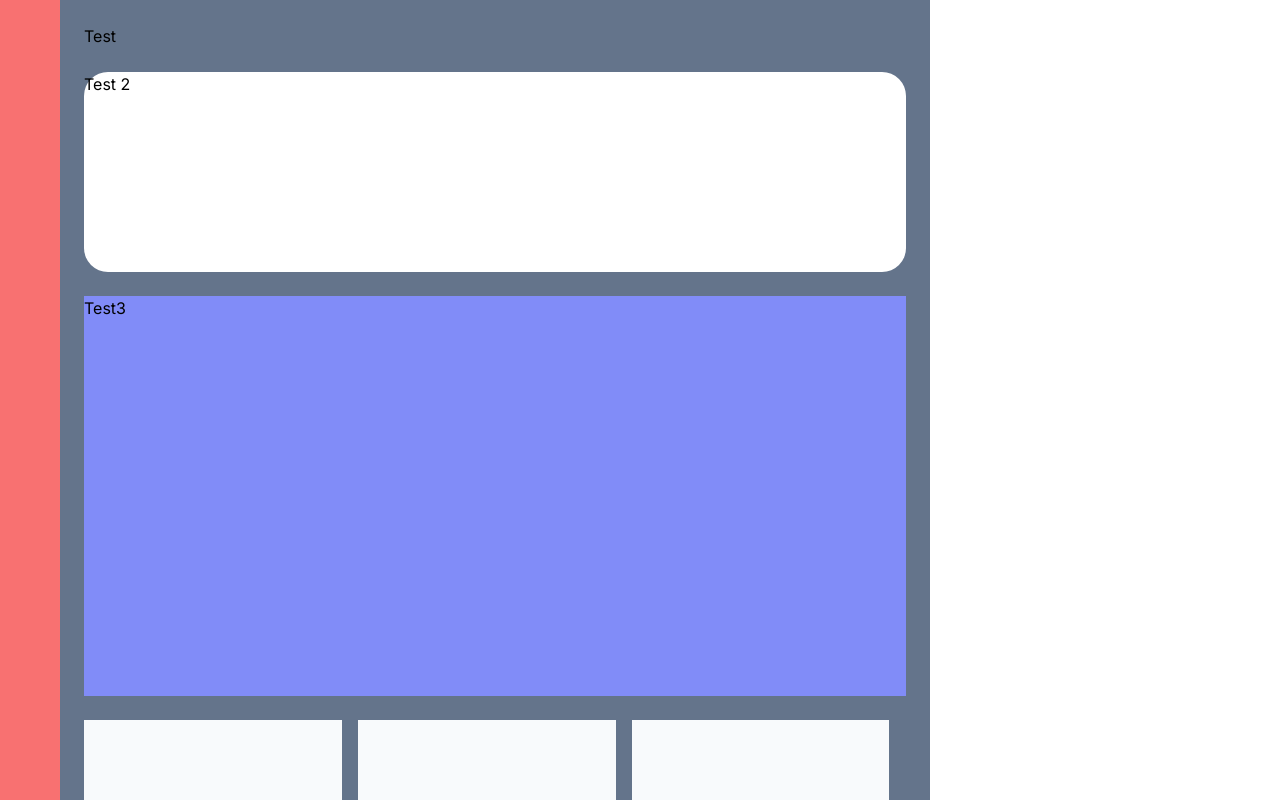
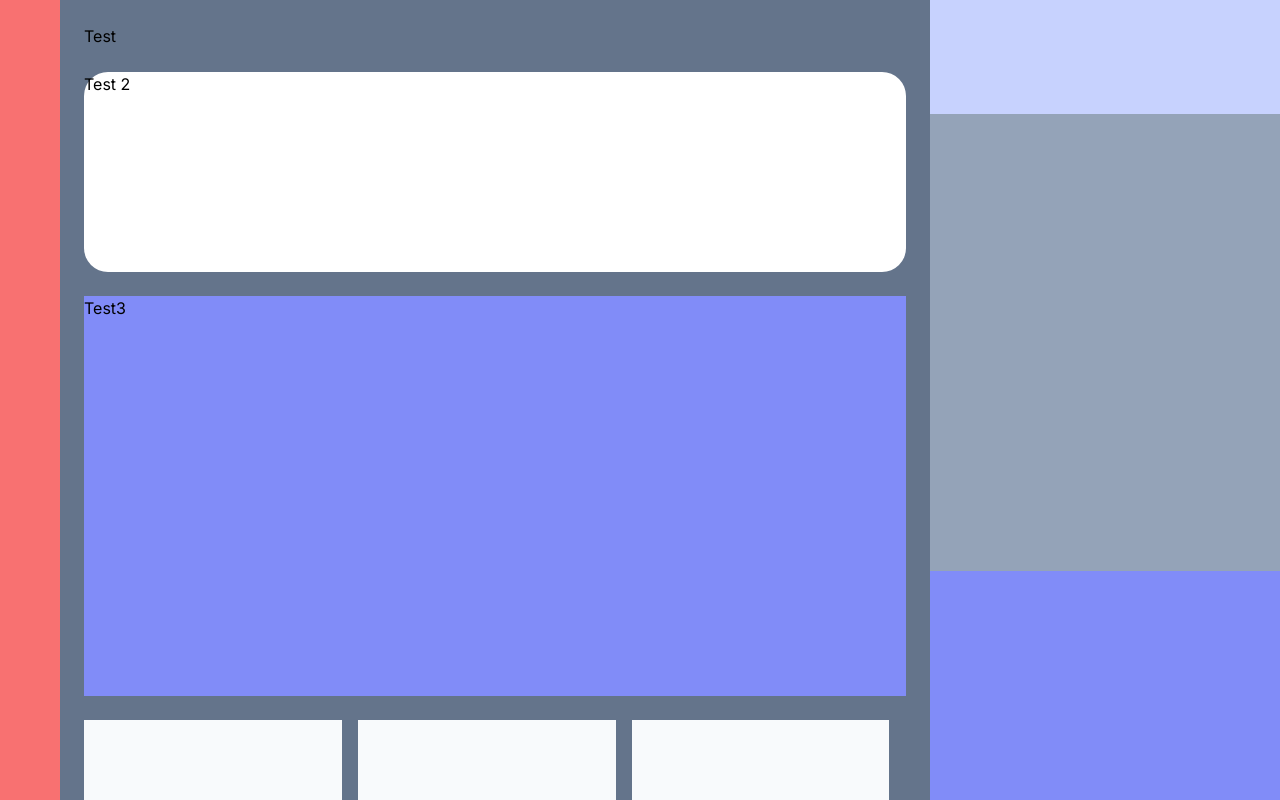
Before and after one commit to RN2541/food-deli, a Next.js app: page / in a window 1280 px wide. Built offline with nearby package versions, Linux system fonts and the light colour scheme.

Commit message:
feat: :zap: edit/page

```diff
--- a/src/app/page.tsx
+++ b/src/app/page.tsx
@@ -1,8 +1,12 @@
-export default function Home (){
-  return <main className="h-screen w-full flex overflow-scroll">
+export default function Home() {
+    return (
+        <main className="h-screen w-full flex overflow-scroll">
             <div className="w-full h-full  pt-6 px-6 space-y-6">
                 <div className="w-full h-auto space-x-4"> Test</div>
-      <div className="w-full h-[200px]  bg-white rounded-3xl"> Test 2</div>
+                <div className="w-full h-[200px]  bg-white rounded-3xl">
+                    {" "}
+                    Test 2
+                </div>
                 <div className="w-full h-[400px] bg-indigo-400">Test3</div>
                 <div className="w-full h-auto flex flex-wrap gap-4">
                     <div className="h-[200px] w-[calc(33.33%-16px)] bg-slate-50"></div>
@@ -17,34 +21,11 @@ export default function Home (){
                     <div className="h-[200px] w-[calc(33.33%-16px)] bg-slate-50"></div>
                 </div>
             </div>
-    <div className="w-[500px] h-full bg-white flex flex-col"></div>
-
+            <div className="w-[500px] h-full bg-white flex flex-col">
+                <div className="w-full h-[200px] bg-indigo-200"></div>
+                <div className="w-full h-full bg-slate-400"></div>
+                <div className="w-full h-[400px] bg-indigo-400"></div>
+            </div>
         </main>
-//   return(
-//     <main className="h-screen w-full flex">
-//       <div className="w-full h-full overflow-scroll pt-6 px-6 space-y-6">
-//         <div className="w-full h-auto space-x-4">
-//         </div>
-//         {/* <div className="w-full h-[200px]  bg-white rounded-3xl"></div>
-//         <div className="w-full h-[400px] bg-indigo-400"></div>
-//         <div className="w-full h-auto flex flex-wrap gap-4">
-//           <div className="h-[200px] w-[calc(33.33%-16px)] bg-slate-50"></div>
-//           <div className="h-[200px] w-[calc(33.33%-16px)] bg-slate-50"></div>
-//           <div className="h-[200px] w-[calc(33.33%-16px)] bg-slate-50"></div>
-//           <div className="h-[200px] w-[calc(33.33%-16px)] bg-slate-50"></div>
-//           <div className="h-[200px] w-[calc(33.33%-16px)] bg-slate-50"></div>
-//           <div className="h-[200px] w-[calc(33.33%-16px)] bg-slate-50"></div>
-//           <div className="h-[200px] w-[calc(33.33%-16px)] bg-slate-50"></div>
-//           <div className="h-[200px] w-[calc(33.33%-16px)] bg-slate-50"></div>
-//           <div className="h-[200px] w-[calc(33.33%-16px)] bg-slate-50"></div>
-//           <div className="h-[200px] w-[calc(33.33%-16px)] bg-slate-50"></div>
-//         </div> */}
-//       </div>
-//       <div className="w-[500px] h-full bg-white flex flex-col">
-//       <div className="w-full h-[200px] bg-indigo-200"></div>
-//       <div className="w-full h-full bg-slate-400"></div>
-//       <div className="w-full h-[400px] bg-indigo-400"></div>
-//       </div>
-//     </main>
-// )
+    );
 }
```
Lines whose indentation alone changed are shown as unchanged.
